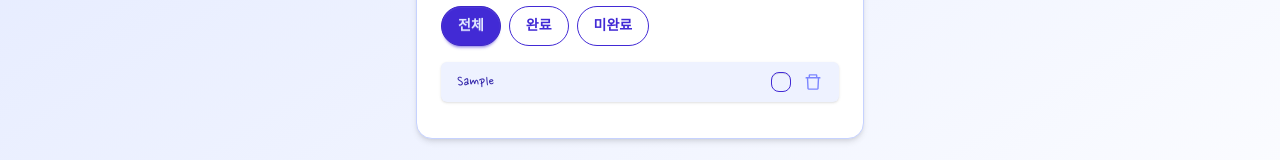
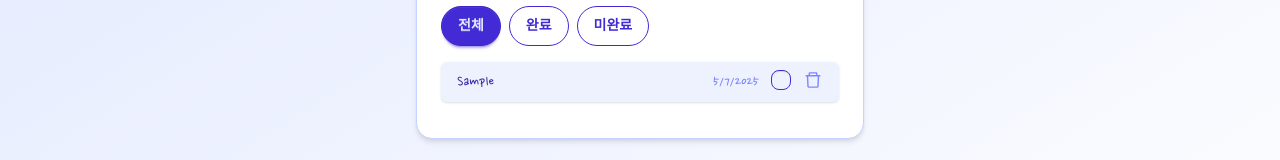
Before and after one commit to yuyu-kor/final-todolist, a React (Vite) app: page / in a window 1280 px wide. Both pictures are taken after typing "Sample" into the empty fields and a click on the button "추가". Shown: the part 401-561 px from the top of the page. Built offline with nearby package versions, Linux system fonts and the light colour scheme; a web font is replaced by a local one.

Commit message:
Feat: 할 일 작성 날짜 기능 추가

```diff
--- a/src/components/TodoItem.jsx
+++ b/src/components/TodoItem.jsx
@@ -12,6 +12,7 @@ const TodoItem = ({ item, onDelete, onToggleTodo }) => {
         {item.text}
       </span>
       <div className="flex gap-3">
+        <p className="text-indigo-400">{new Date().toLocaleDateString()}</p>
         <input
           type="checkbox"
           className="checkbox checkbox-primary checkbox-sm"
```
